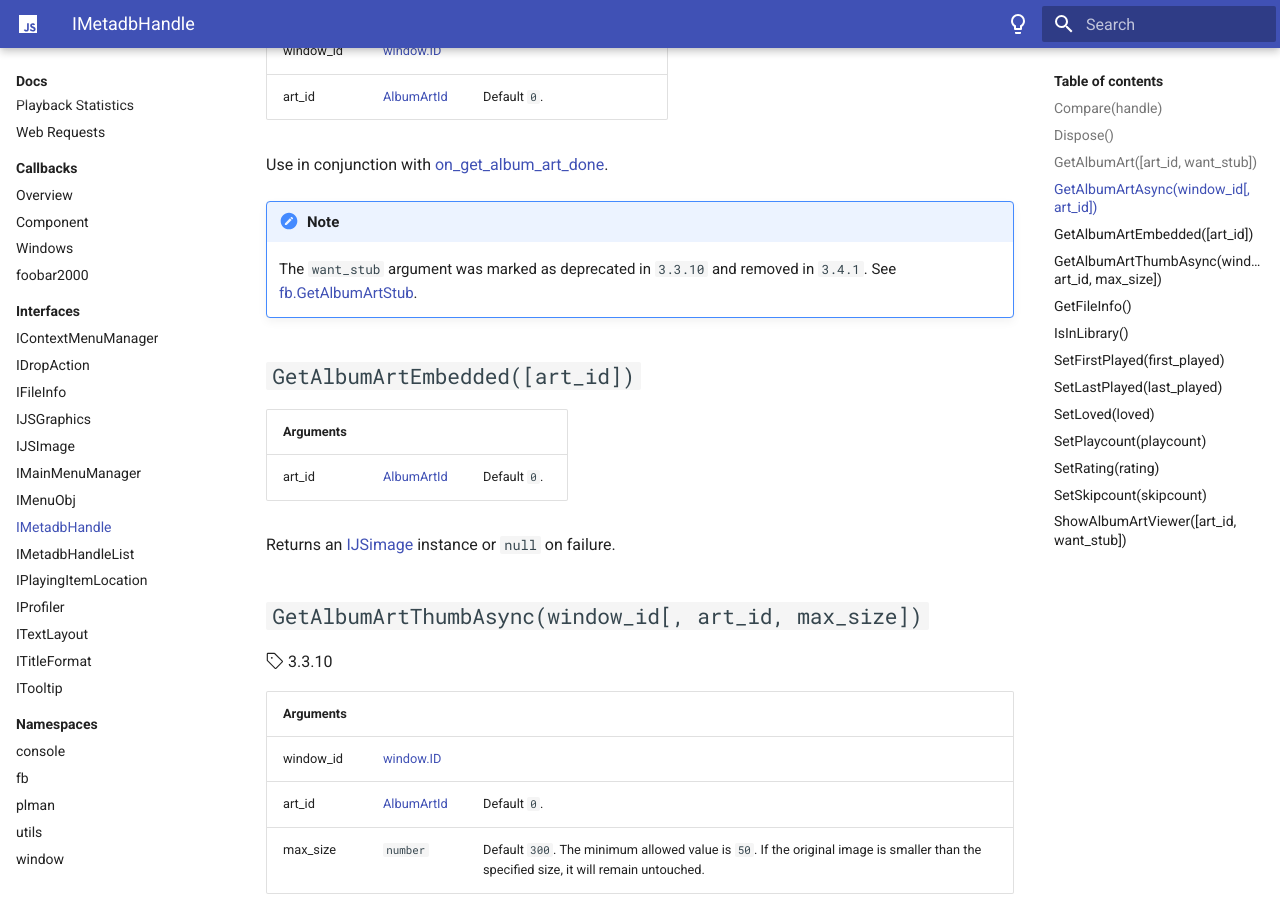
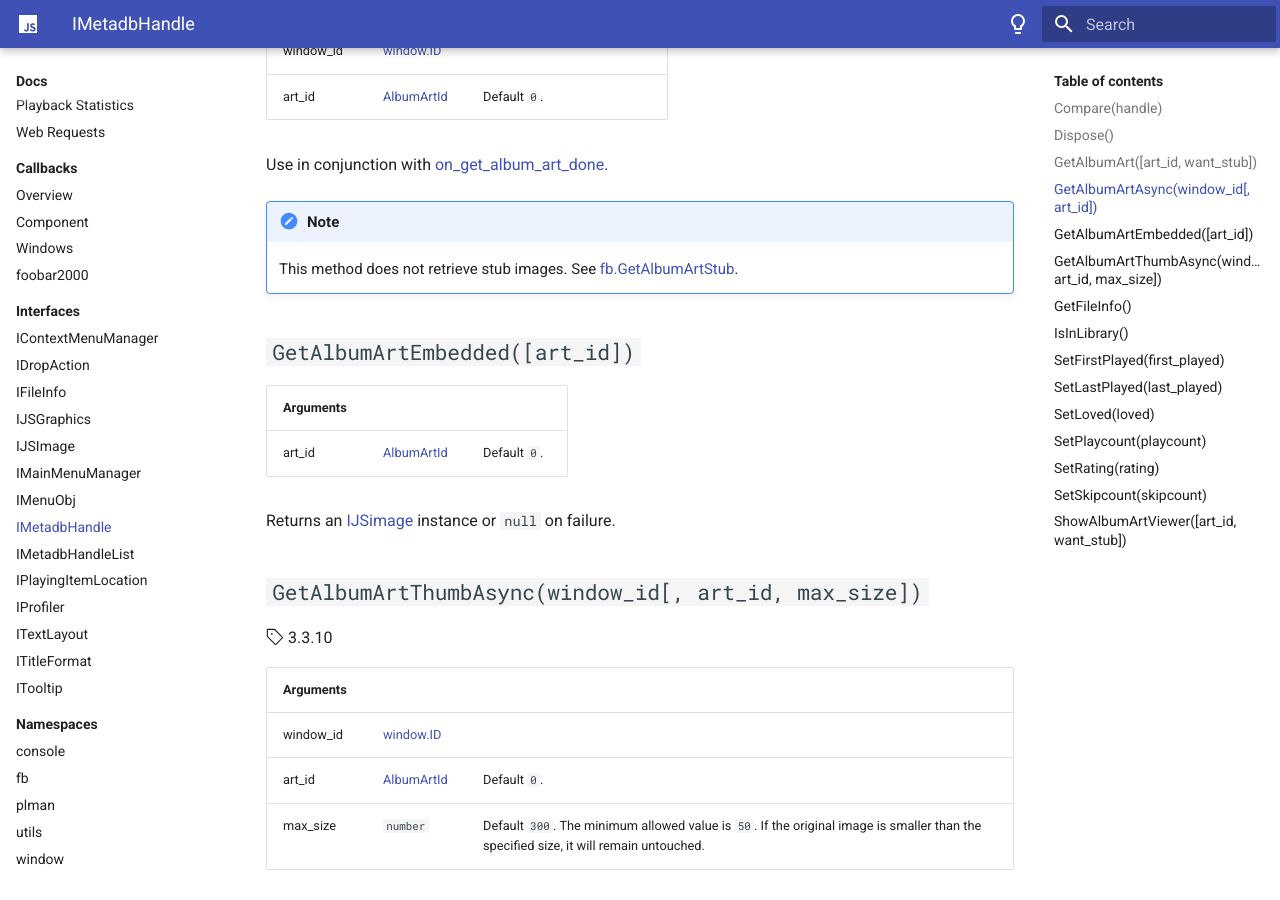
Before and after one commit to jscript-panel/jscript-panel.github.io, an MkDocs documentation site: the page built from docs/docs/interfaces/IMetadbHandle.md, in a window 1280 px wide and 900 px high, scrolled down 2415 px. Built offline with MkDocs 1.6.1 and Material for MkDocs 9.7.7, drawn with Linux system fonts in a browser that asks for light colours.

Commit message:
Update IMetadbHandle.md

```diff
--- a/docs/docs/interfaces/IMetadbHandle.md
+++ b/docs/docs/interfaces/IMetadbHandle.md
@@ -80,7 +80,7 @@ Returns an [IJSImage](IJSImage.md) instance or `null` on failure.
 Use in conjunction with [on_get_album_art_done](../callbacks/component.md#on_get_album_art_donehandle-art_id-image).
 
 !!! note
-	The `want_stub` argument was marked as deprecated in `3.3.10` and removed in `3.4.1`. See [fb.GetAlbumArtStub](../namespaces/fb.md#fbgetalbumartstubart_id).
+	This method does not retrieve stub images. See [fb.GetAlbumArtStub](../namespaces/fb.md#fbgetalbumartstubart_id).
 
 ## `GetAlbumArtEmbedded([art_id])`
 |Arguments|||
```
